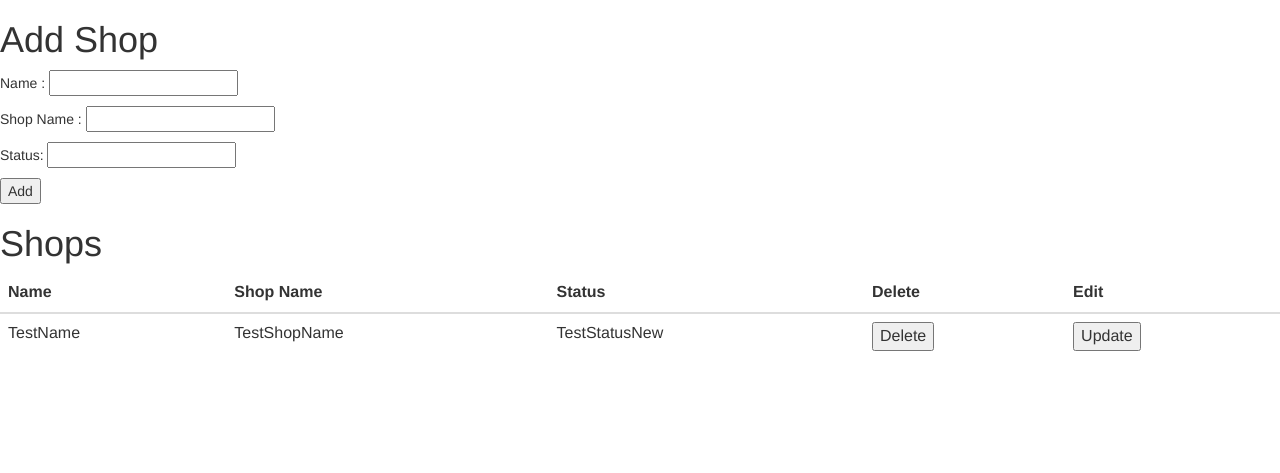
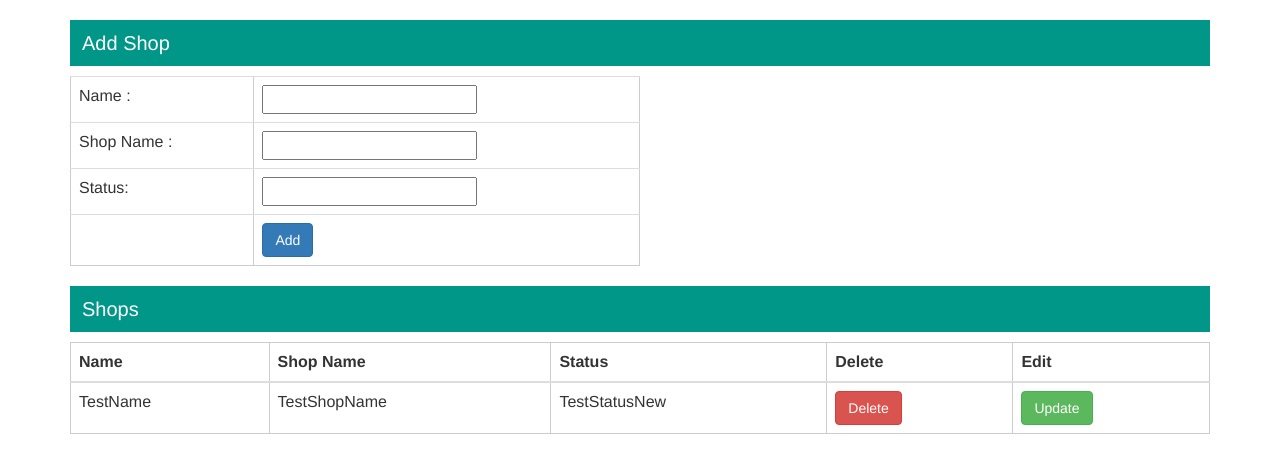
Before and after one commit to RameshPonnusami/Flask-Crud, a Flask app: page / in a window 1280 px wide. Shown: the top 473 px of the page. Run offline with Flask 2, Linux system fonts and the light colour scheme; data comes from the database, SQL or seed files in the repository; some libraries are stand-ins or nearby versions.

Commit message:
css added

```diff
--- a/templates/home.html
+++ b/templates/home.html
@@ -2,7 +2,16 @@
 <link rel="stylesheet" href="https://maxcdn.bootstrapcdn.com/bootstrap/3.4.1/css/bootstrap.min.css">
   <script src="https://ajax.googleapis.com/ajax/libs/jquery/3.4.1/jquery.min.js"></script>
   <script src="https://maxcdn.bootstrapcdn.com/bootstrap/3.4.1/js/bootstrap.min.js"></script>
-  <body>
+<style>
+	h1 {
+		font-size: 20px;
+	    background: #009688;
+	    padding: 12px;
+	    color: #fff;
+	}
+</style>
+<body>
+  <div class="container">
        <div class="form-group login-pf-settings">
                        {% with messages = get_flashed_messages() %}
                      {% if messages %}
@@ -21,14 +30,16 @@
 
     <h1>Add Shop</h1>
     <form method="POST" action="/">
-      <p><span>Name :    <input type="text" name="name"> </span>
-      <p><span>Shop Name :  <input type="text" name="shop_name"> </span>
-      <p><span>Status:  <input type="text" name="status"> </span>
-       <p><span>  <input type="submit" value="Add"> </span>
+	    <table border="1" class="table table-hover" style="border: 1px solid #ccc;width: 50% ">
+		    <tr><td>Name :   </td> <td><input type="text" name="name"> </td></tr>
+		    <tr><td>Shop Name :</td><td> <input type="text" name="shop_name"> </td></tr>
+            <tr><td>Status:  </td><td><input type="text" name="status"> </td></tr>
+            <tr><td></td><td><input type="submit" value="Add" class="btn btn-primary"> </td></tr>
+	    </table>
     </form>
 
     <h1>Shops</h1>
-    <table class="table table-dark">
+    <table class="table table-dark" border="1" style="border: 1px solid #ccc ">
         <thead>
       <tr>
         <th>Name</th>
@@ -56,17 +67,18 @@
           <td>
             <form method="POST" action="./delete" style="display: inline">
               <input type="hidden" value="{{shop.id}}" name="id">
-              <input type="submit" value="Delete">
+              <input type="submit" value="Delete" class="btn btn-danger">
             </form>
           </td>
           <td>
             <form method="GET" action="/edit/{{shop.id}}" style="display: inline">
               <input type="hidden" value="{{shop.id}}" name="id">
-              <input type="submit" value="Update">
+              <input type="submit" value="Update" class="btn btn-success">
             </form>
           </td>
         </tr>
         {% endfor %}
     </table>
+  </div>
   </body>
 </html>
```
